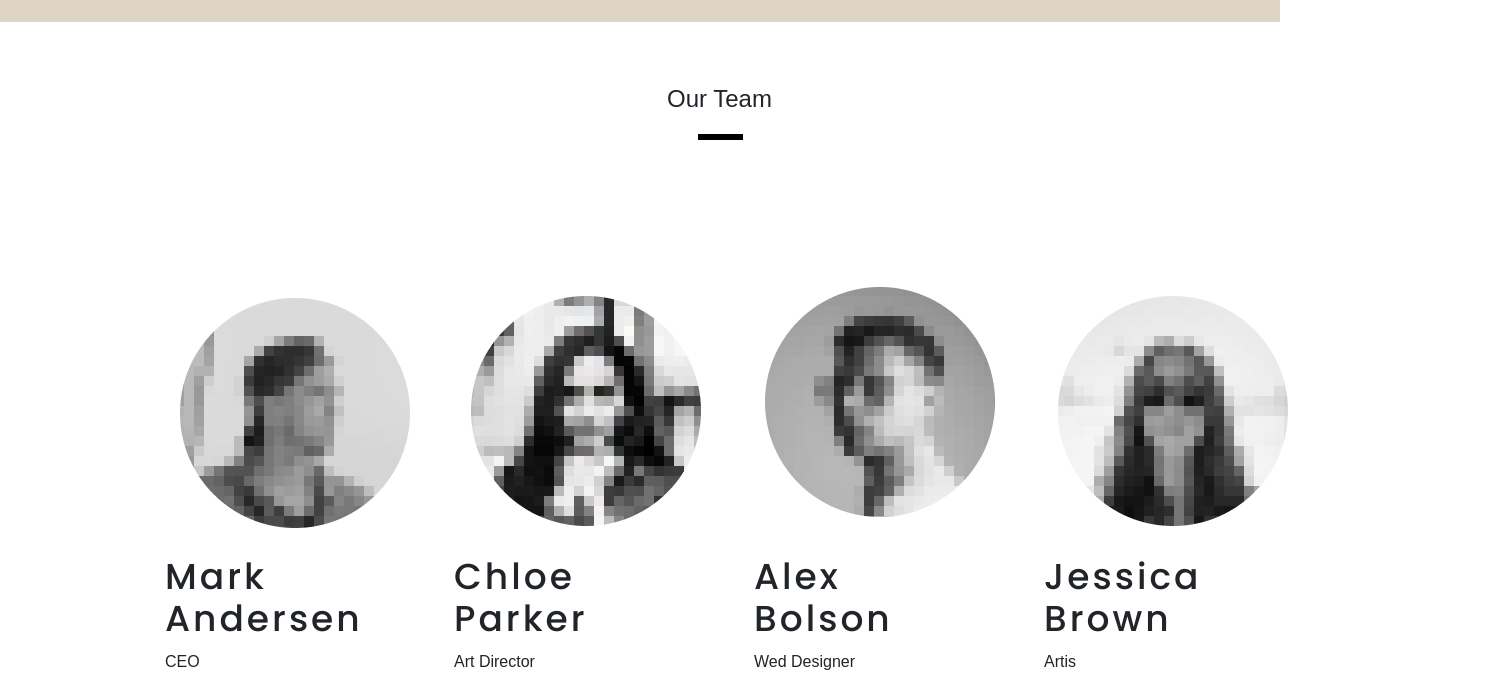
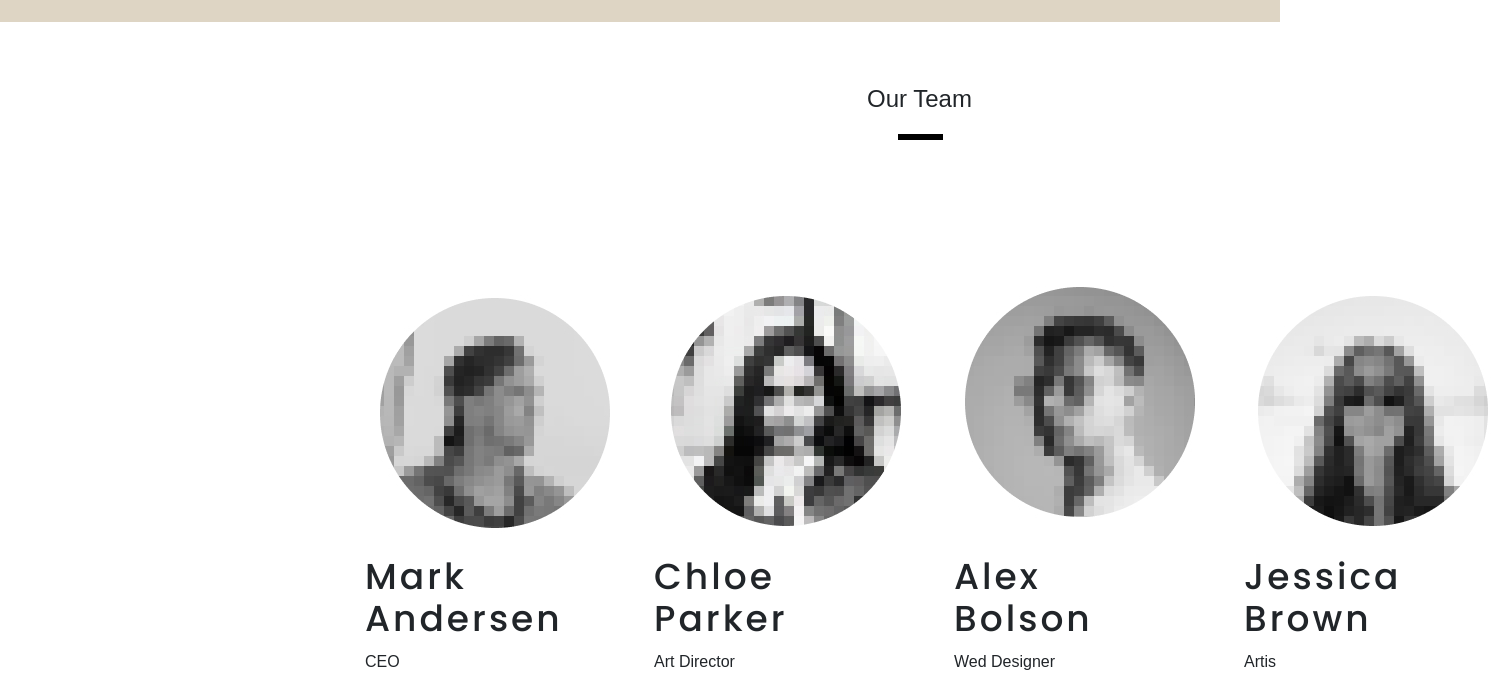
Before and after one commit to Carloscastro16/ProyectoSoftware_equipo1, a plain HTML site: page index.html in a window 1280 px wide. Shown: the part 3422-4120 px from the top of the page, 1504 px wide, since content can reach past the window. Drawn offline with nearby package versions, Linux system fonts and the light colour scheme; a web font is replaced by a local one.

Commit message:
Update Style3.css

```diff
--- a/css/Style3.css
+++ b/css/Style3.css
@@ -253,6 +253,7 @@ body{
     padding-top: 61px;
     padding-bottom: 97px;
     padding-left: 100px;
+    left: 200px;
 }
   .Our-Team{
   position: absolute;
```
